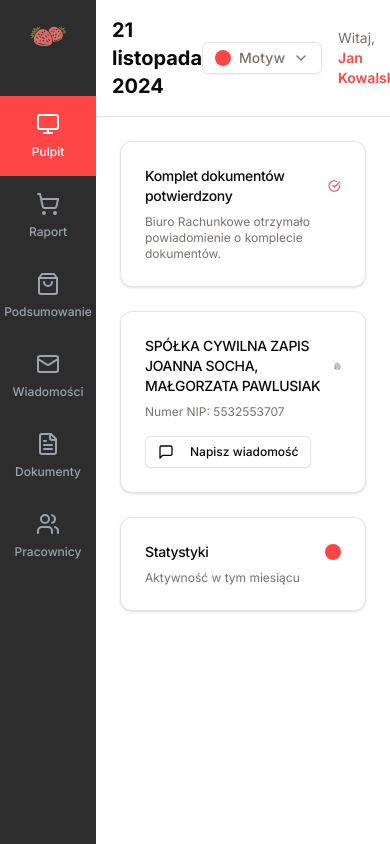
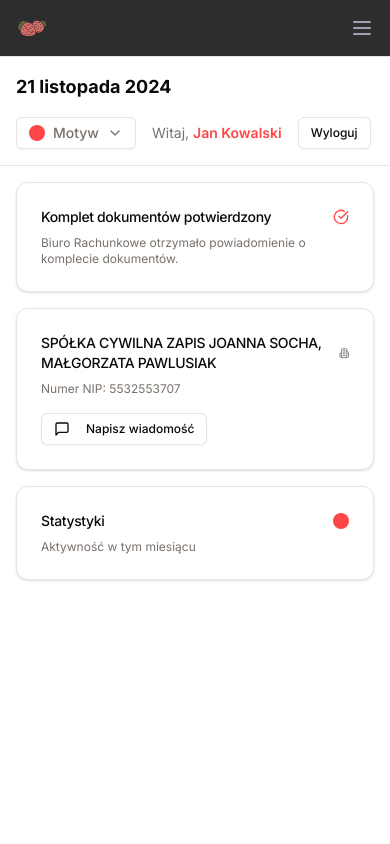
Before and after one commit to lorancdaniel/strappka, a Next.js app: page / in a window 390 px wide. Built offline with nearby package versions, Linux system fonts and the light colour scheme.

Commit message:
init mobile

```diff
--- a/app/layout.tsx
+++ b/app/layout.tsx
@@ -2,6 +2,7 @@ import { ThemeProvider } from "@/components/providers/theme-provider";
 import { Inter } from "next/font/google";
 import { Sidebar } from "@/components/sidebar";
 import { Header } from "@/components/header";
+import { MobileNav } from "@/components/mobile-nav";
 import "./globals.css";
 
 const inter = Inter({ subsets: ["latin"] });
@@ -20,11 +21,12 @@ export default function RootLayout({
     <html lang="pl" suppressHydrationWarning>
       <body className={inter.className}>
         <ThemeProvider>
-          <div className="flex h-screen overflow-hidden">
-            <Sidebar />
+          <div className="flex flex-col h-screen lg:flex-row overflow-hidden">
+            <Sidebar className="hidden lg:flex" />
+            <MobileNav className="lg:hidden" />
             <div className="flex flex-col flex-1 overflow-hidden">
               <Header employeeName="Jan Kowalski" />
-              <main className="flex-1 overflow-y-auto bg-background p-6">
+              <main className="flex-1 overflow-y-auto bg-background p-4 lg:p-6">
                 {children}
               </main>
             </div>
--- a/components/dashboard.tsx
+++ b/components/dashboard.tsx
@@ -10,7 +10,7 @@ export function Dashboard() {
 
   return (
     <div className="space-y-6 h-full flex flex-col">
-      <div className="grid grid-cols-1 md:grid-cols-3 gap-6">
+      <div className="grid grid-cols-1 sm:grid-cols-2 lg:grid-cols-3 gap-4 lg:gap-6">
         <Card className="bg-card hover:shadow-md transition-shadow">
           <CardHeader className="flex flex-row items-center justify-between space-y-0 pb-2">
             <CardTitle className="text-sm font-medium text-card-foreground">
--- a/components/header.tsx
+++ b/components/header.tsx
@@ -18,11 +18,13 @@ export function Header({ employeeName = "Użytkownik" }: HeaderProps) {
   });
 
   return (
-    <header className="flex justify-between items-center p-4 bg-background border-b shadow-sm shrink-0">
+    <header className="flex flex-col sm:flex-row justify-between items-start sm:items-center p-4 bg-background border-b shadow-sm shrink-0 gap-4">
       <div className="flex items-center">
-        <h1 className="text-xl font-bold text-foreground">{currentDate}</h1>
+        <h1 className="text-lg lg:text-xl font-bold text-foreground">
+          {currentDate}
+        </h1>
       </div>
-      <div className="flex items-center gap-4">
+      <div className="flex flex-wrap items-center gap-4">
         <ThemeSwitcher />
         <p className="text-sm text-muted-foreground">
           Witaj,{" "}
--- /dev/null
+++ b/components/mobile-nav.tsx
@@ -0,0 +1,67 @@
+"use client";
+
+import { useState } from "react";
+import { useTheme } from "@/components/providers/theme-provider";
+import { menuItems } from "@/config/menu-items";
+import Link from "next/link";
+import { usePathname } from "next/navigation";
+import { Menu, X } from "lucide-react";
+import { cn } from "@/lib/utils";
+import Image from "next/image";
+
+interface MobileNavProps {
+  className?: string;
+}
+
+export function MobileNav({ className }: MobileNavProps) {
+  const [isOpen, setIsOpen] = useState(false);
+  const { currentTheme } = useTheme();
+  const pathname = usePathname();
+
+  return (
+    <nav className={cn("border-b", className)}>
+      <div
+        className="flex items-center justify-between px-4 py-3"
+        style={{ backgroundColor: currentTheme.bg }}
+      >
+        <Image src="/logo.svg" alt="Logo" width={32} height={32} priority />
+        <button
+          onClick={() => setIsOpen(!isOpen)}
+          className="text-gray-400 hover:text-white transition-colors"
+        >
+          {isOpen ? <X className="h-6 w-6" /> : <Menu className="h-6 w-6" />}
+        </button>
+      </div>
+
+      {isOpen && (
+        <div
+          className="absolute left-0 right-0 z-50 border-b shadow-lg"
+          style={{ backgroundColor: currentTheme.bg }}
+        >
+          {menuItems.map((item) => {
+            const isActive = pathname === item.url;
+            return (
+              <Link
+                key={item.label}
+                href={item.url}
+                onClick={() => setIsOpen(false)}
+                className={cn(
+                  "flex items-center gap-3 px-4 py-3 text-gray-400 hover:text-white transition-colors",
+                  isActive && "text-white"
+                )}
+                style={{
+                  backgroundColor: isActive
+                    ? currentTheme.primary
+                    : "transparent",
+                }}
+              >
+                <item.icon className="h-5 w-5" />
+                <span className="text-sm font-medium">{item.label}</span>
+              </Link>
+            );
+          })}
+        </div>
+      )}
+    </nav>
+  );
+}
--- a/components/sidebar.tsx
+++ b/components/sidebar.tsx
@@ -7,13 +7,20 @@ import { menuItems } from "@/config/menu-items";
 import Link from "next/link";
 import { usePathname } from "next/navigation";
 
-export function Sidebar() {
+interface SidebarProps {
+  className?: string;
+}
+
+export function Sidebar({ className }: SidebarProps) {
   const { currentTheme } = useTheme();
   const pathname = usePathname();
 
   return (
     <aside
-      className="w-24 h-full flex flex-col items-center py-4 shrink-0"
+      className={cn(
+        "w-24 h-full flex flex-col items-center py-4 shrink-0",
+        className
+      )}
       style={{ backgroundColor: currentTheme.bg }}
     >
       <div className="mb-10">
```
